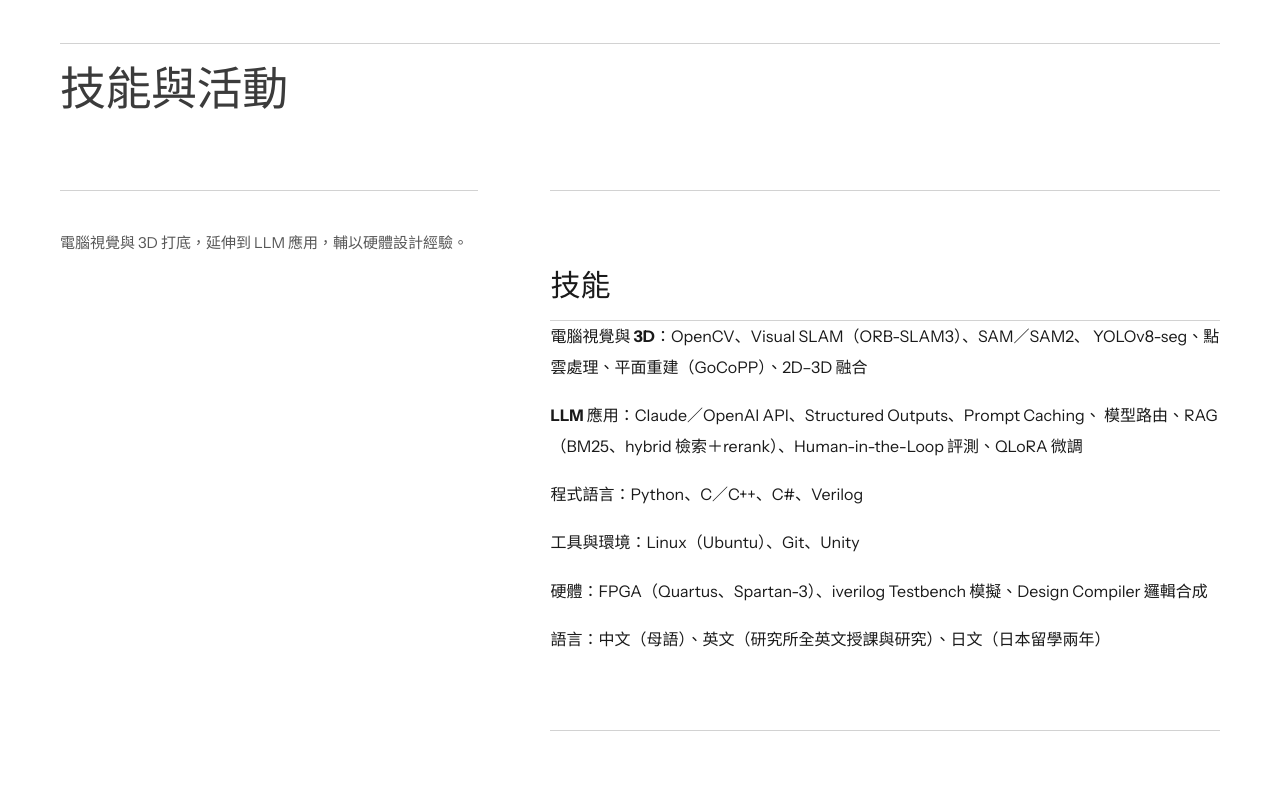
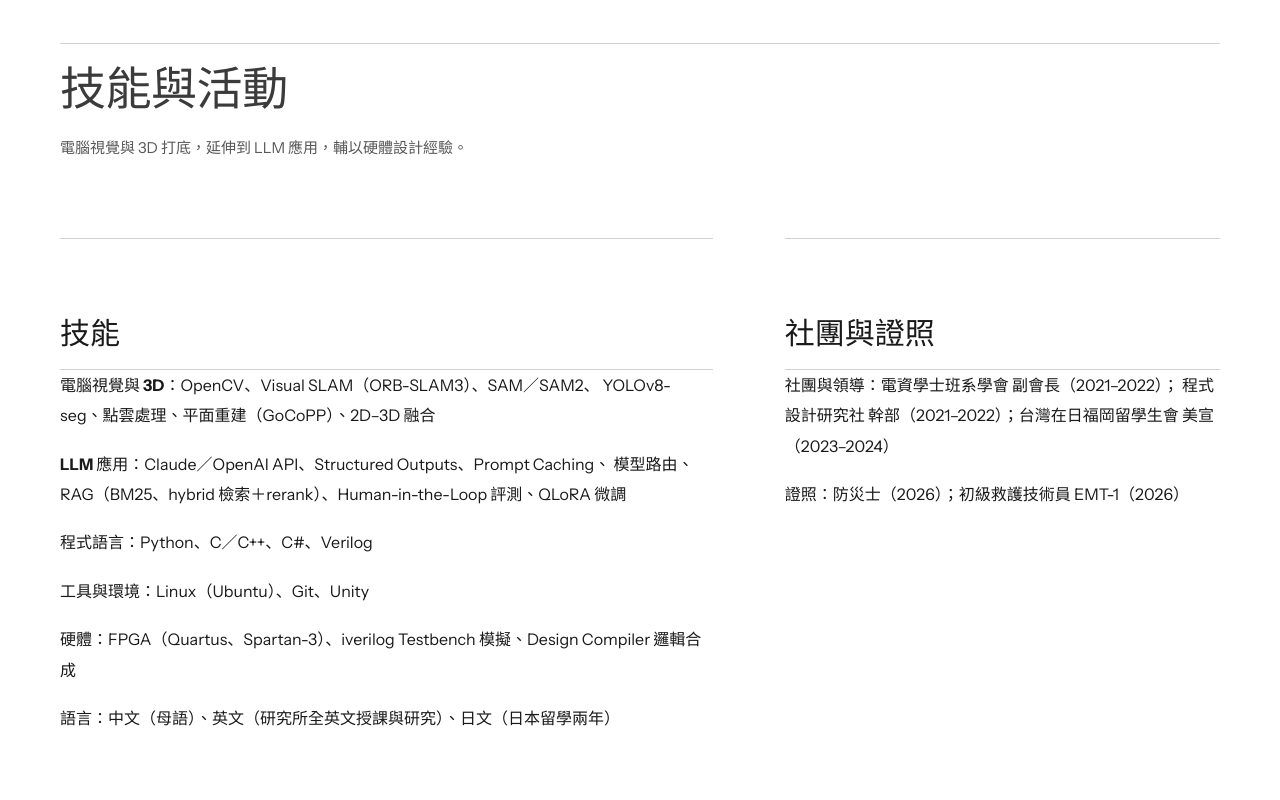
Before and after one commit to brian901106/brian901106.github.io, a React (Vite) app: page / in a window 1280 px wide. Shown: the part 8020-8820 px from the top of the page. Built offline with nearby package versions, Linux system fonts and the light colour scheme.

Commit message:
技能與活動說明移到標題下方，技能與社團證照改為左右兩欄

```diff
--- a/src/App.css
+++ b/src/App.css
@@ -170,6 +170,11 @@ a {
 
 .banner-head .section-divider {
   margin-bottom: 0;
+}
+
+/* 技能與社團證照左右並排，技能內容較多給寬一點 */
+.records-layout.skills-layout {
+  grid-template-columns: 1.5fr 1fr;
 }
 
 /* 區塊標題下方的導言段落 */
@@ -698,6 +703,7 @@ a {
   .timeline-image { width: 960px; max-width: none; }
   .timeline-hint { display: block; }
   .records-layout,
+  .records-layout.skills-layout,
   .side-projects-layout,
   .collaborate-layout { grid-template-columns: 1fr; gap: 36px; }
   .side-project-card { grid-template-columns: 1fr; gap: 24px; }
--- a/src/App.tsx
+++ b/src/App.tsx
@@ -407,13 +407,10 @@ export default function App() {
       <section className="records-section" id="skills">
         <hr className="section-divider" />
         <h2 className="section-title" data-reveal="fade">技能與活動</h2>
-        <div className="records-layout">
-          <div className="info-left" data-reveal="fade">
-            <hr className="section-divider" />
-            <p className="info-description">
-              電腦視覺與 3D 打底，延伸到 LLM 應用，輔以硬體設計經驗。
-            </p>
-          </div>
+        <p className="info-description section-lead" data-reveal="fade">
+          電腦視覺與 3D 打底，延伸到 LLM 應用，輔以硬體設計經驗。
+        </p>
+        <div className="records-layout skills-layout">
           <div className="info-right">
             <hr className="section-divider" />
             <div className="info-card" data-reveal="fade">
@@ -439,6 +436,8 @@ export default function App() {
                 <strong>語言：</strong>中文（母語）、英文（研究所全英文授課與研究）、日文（日本留學兩年）
               </p>
             </div>
+          </div>
+          <div className="info-right">
             <hr className="section-divider" />
             <div className="info-card" data-reveal="fade">
               <h3>社團與證照</h3>
```
